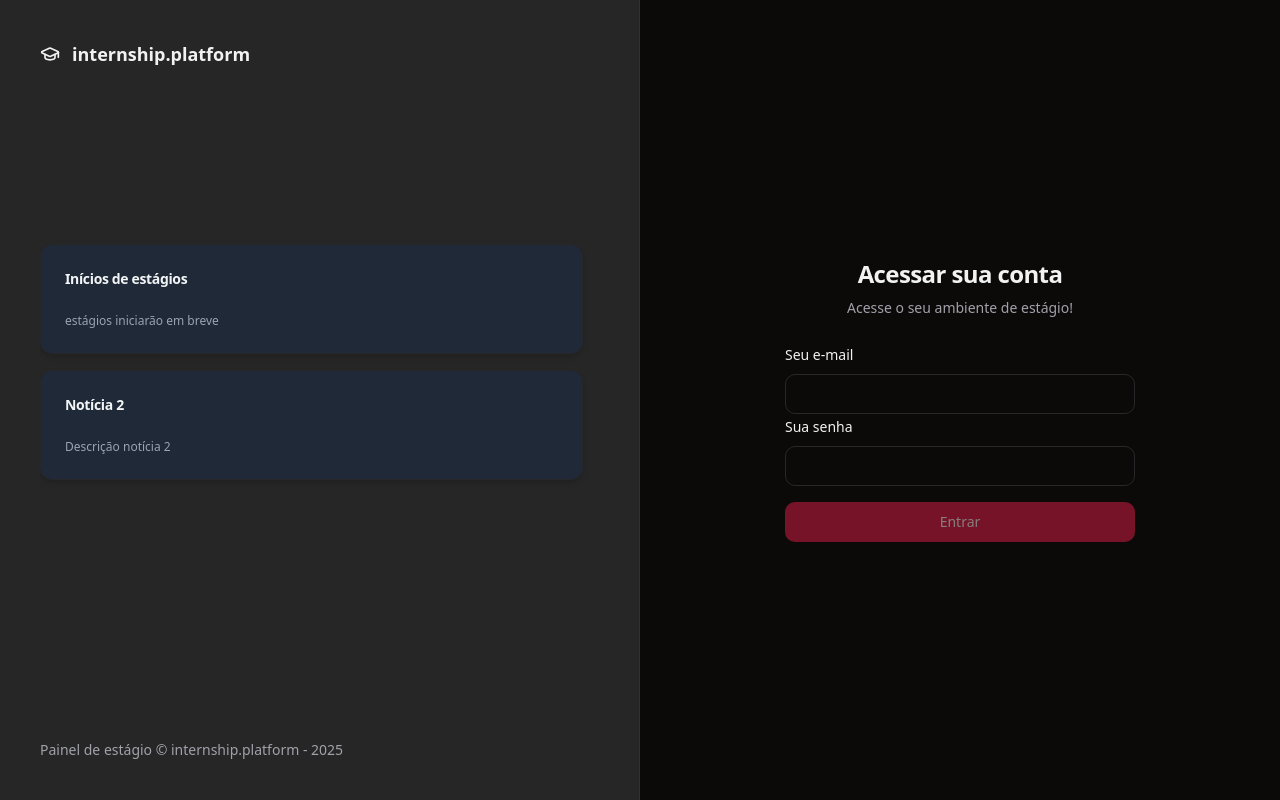
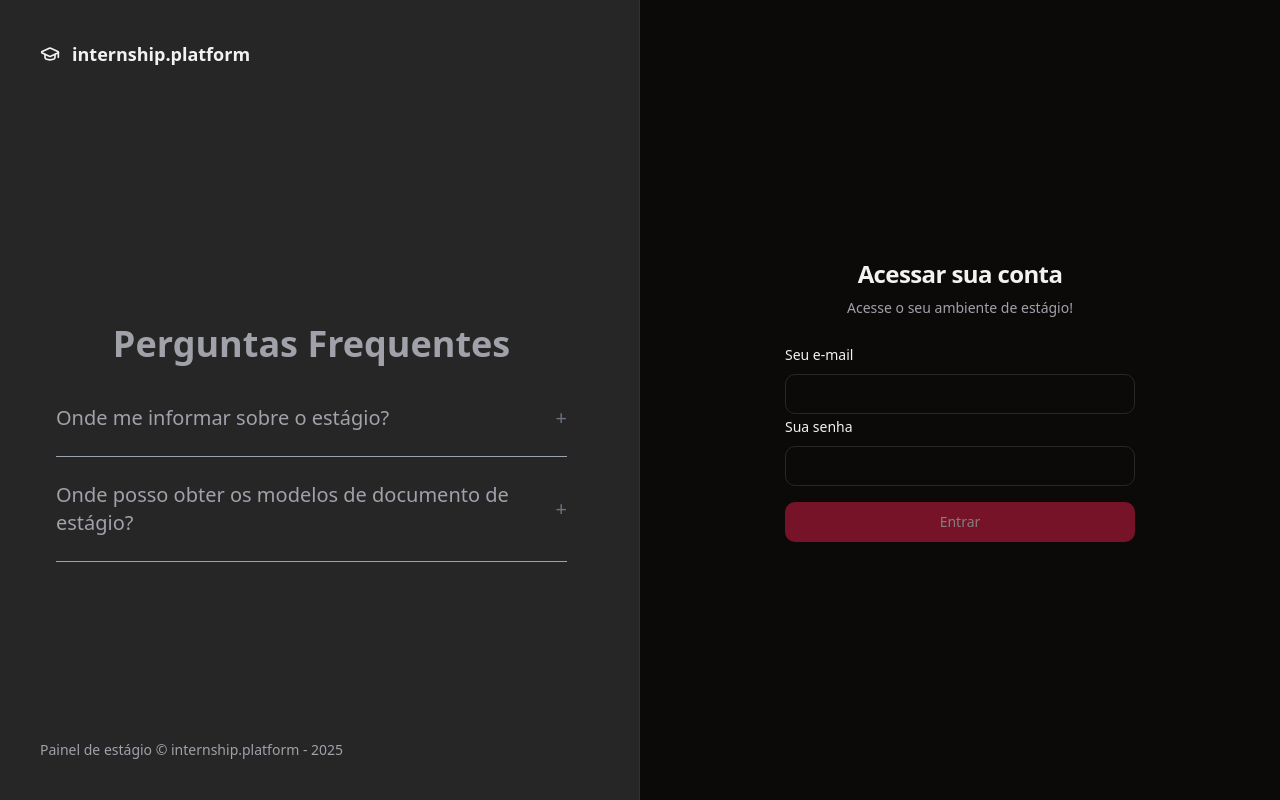
Before and after one commit to kauanrfontana/internship-platform, a React (Vite) app: page /sign-in#/sign-in in a window 1280 px wide. Built offline with nearby package versions, Linux system fonts and the light colour scheme.

Commit message:
feat: add faq in auth screen

```diff
--- a/src/backend/faq.json
+++ b/src/backend/faq.json
@@ -2,5 +2,9 @@
   {
     "pergunta": "Onde me informar sobre o estágio?",
     "resposta": "https://www.ifsc.edu.br/web/campus-sao-jose/estagio"
+  },
+  {
+    "pergunta": "Onde posso obter os modelos de documento de estágio?",
+    "resposta": "Algum lugar"
   }
 ]
--- a/src/pages/_layouts/auth.tsx
+++ b/src/pages/_layouts/auth.tsx
@@ -1,9 +1,7 @@
 import { Outlet } from "react-router-dom"
 import { GraduationCap } from 'lucide-react'
 
-import { Card, CardContent, CardHeader, CardTitle } from '@/components/ui/card'
-
-import noticiasData from '@/backend/noticias.json';
+import { FrequentlyAskedQuestions } from "../app/frequently-asked-questions";
 
 export function AuthLayout() {
     return (
@@ -15,16 +13,7 @@ export function AuthLayout() {
                 </div>
 
                 <div className="flex-1 overflow-y-auto pr-4 space-y-4 my-8 max-h-80 ">
-                    {noticiasData.map((noticia, index) => (
-                        <Card key={index} className="bg-white dark:bg-gray-800 shadow-md">
-                            <CardHeader>
-                                <CardTitle className="text-sm text-gray-900 dark:text-gray-100">{noticia.titulo}</CardTitle>
-                            </CardHeader>
-                            <CardContent>
-                                <p className="text-xs text-gray-600 dark:text-gray-400">{noticia.descricao}</p>
-                            </CardContent>
-                        </Card>
-                    ))}
+                    <FrequentlyAskedQuestions/>
                 </div>
 
                 <footer className="text-sm">
--- a/src/pages/app/frequently-asked-questions.tsx
+++ b/src/pages/app/frequently-asked-questions.tsx
@@ -24,7 +24,7 @@ export function FrequentlyAskedQuestions() {
           {faqs.map((faq, index) => {
             const isOpen = openIndex === index;
             return (
-              <div key={index} className="border-b pb-4">
+              <div key={index} className="border-b border-gray-400 pb-4">
                 <button
                   onClick={() => toggleFAQ(index)}
                   className="w-full flex justify-between items-center text-left text-xl font-medium focus:outline-none transition-colors duration-200"
```
Also changed, not shown: src/pages/auth/sign-in.tsx (+0 -21 lines).
